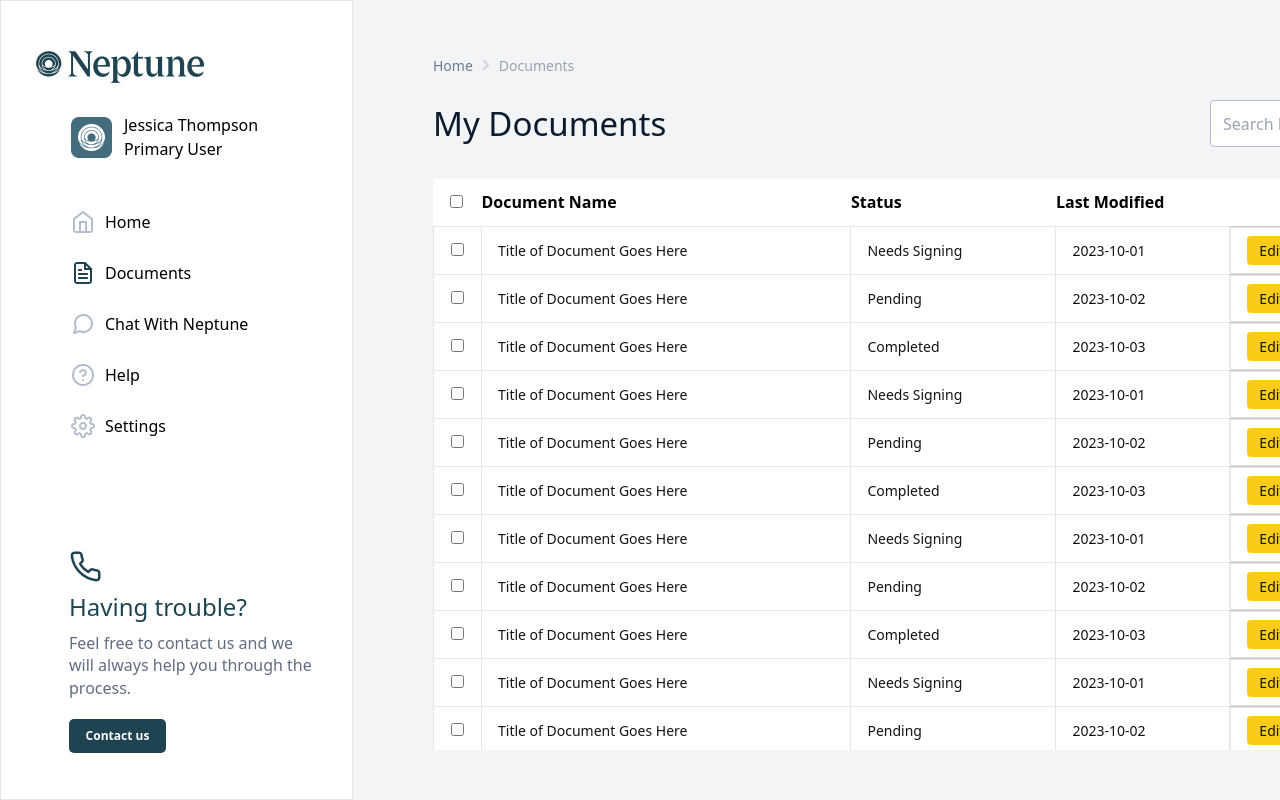
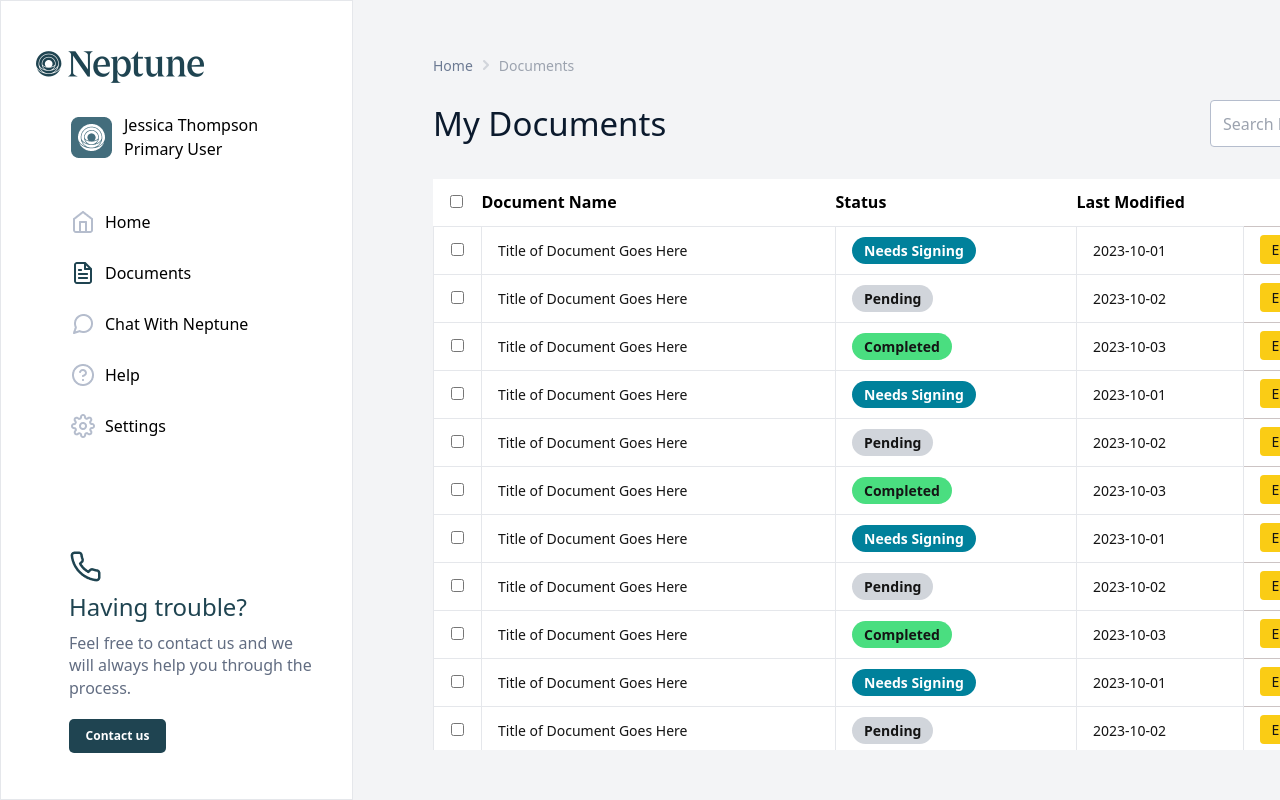
Before and after one commit to deepaksingh8174/React01, a React (Vite) app: page / in a window 1280 px wide. Shown: the top 800 px of the page. Built offline with nearby package versions, Linux system fonts and the light colour scheme.

Commit message:
Add color on status button

```diff
--- a/src/component/Documents/Document.jsx
+++ b/src/component/Documents/Document.jsx
@@ -3,7 +3,16 @@ import deleteIcon from '../../assets/delete.png';
 import './document.css';
 
 
-
+  const getStatusClasses = (status) => {
+    switch (status.toLowerCase()) {
+      case "pending":
+        return "bg-gray-300 px-3 py-1 rounded-full text-sm font-semibold";
+      case "completed":
+        return "bg-green-400 px-3 py-1 rounded-full text-sm font-semibold";
+        case "needs signing":
+        return "bg-neptune-500 text-white px-3 py-1 rounded-full text-sm font-semibold";
+    }
+  }
 
 
 const Document = ({search, documents, setDocuments}) => {
@@ -81,10 +90,14 @@ const [tempNames, setTempNames] = useState({});
                   )}
                 </td>
 
-                <td className="border px-4 py-2">{doc.status}</td>
+                <td className="border px-4 py-2 cursor-pointer">
+                  <span className={getStatusClasses(doc.status)}>
+                    {doc.status}
+                  </span>
+                </td>
                 <td className="border px-4 py-2">{doc.lastModified}</td>
 
-                <td className="border px-4 py-2 flex gap-10">
+                <td className="px-4 py-2 flex gap-10">
                   {isEditing ? (
                     <button
                       onClick={() => handleSave(index)}
```
